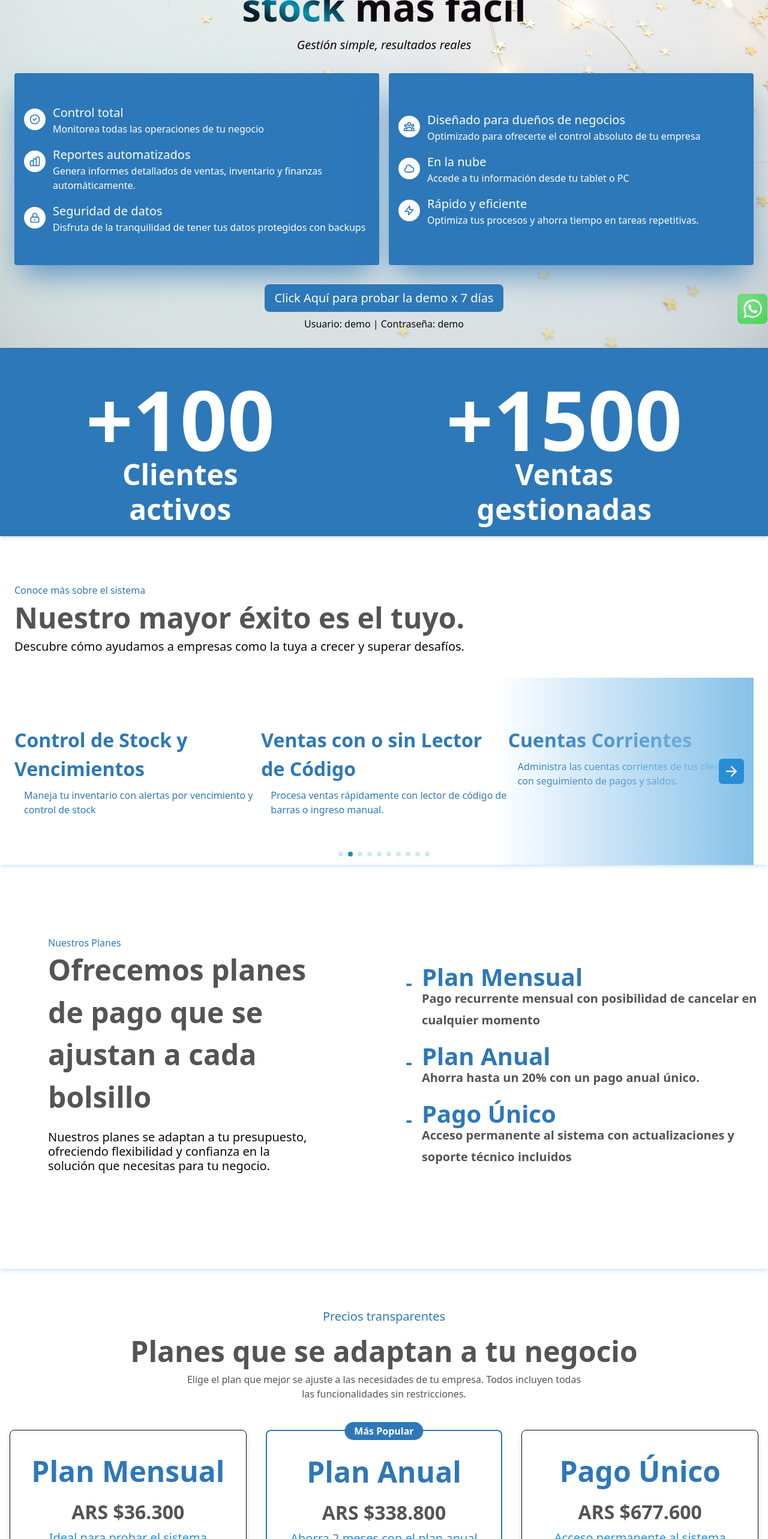
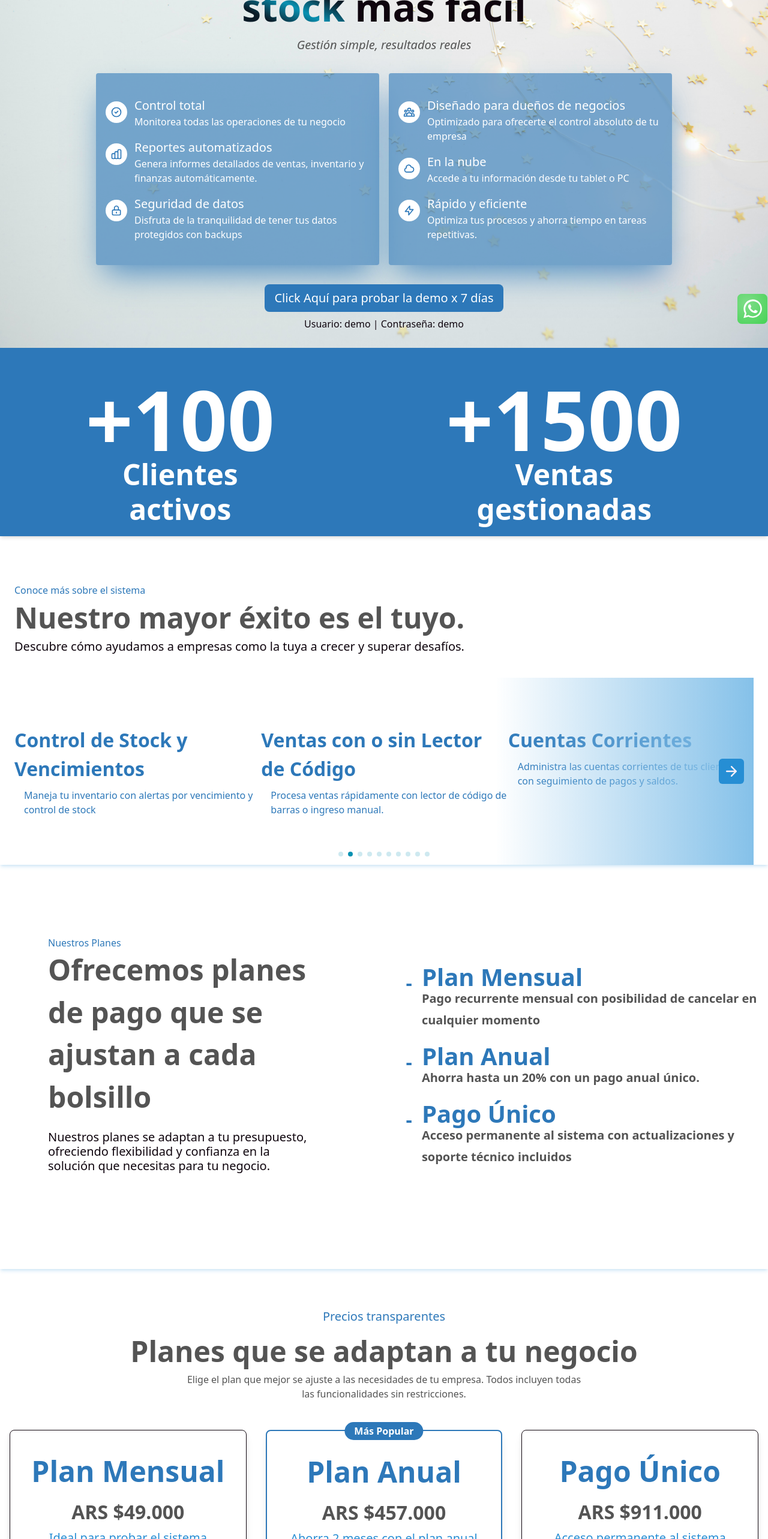
Before and after one commit to nicking94/universalweblanding, a Next.js app: page /home in a window 1280 px wide. Shown: the part 220-2786 px from the top of the page at 60% size. Built offline with nearby package versions, Linux system fonts and the light colour scheme.

Commit message:
new version

```diff
--- a/src/app/home/page.jsx
+++ b/src/app/home/page.jsx
@@ -75,11 +75,11 @@ export default function HomePage() {
             </span>{" "}
             más fácil
           </h1>
-          <p className="mb-2 lg:mb-8 text-xs lg:text-sm italic ">
+          <p className="mb-2 lg:mb-8 text-xs lg:text-sm italic text-grayMedium ">
             Gestión simple, resultados reales
           </p>
-          <div className="w-full px-6 gap-4 flex flex-col lg:flex-row justify-center items-center text-white ">
-            <div className="bg-primaryBlue shadow-2xl shadow-primaryBlue/80 rounded lg:h-[40vh] lg:w-1/2 flex flex-col justify-center space-y-4 text-start p-4">
+          <div className="w-full px-8 lg:px-40 gap-4 flex flex-col lg:flex-row justify-center items-center text-white ">
+            <div className="bg-primaryBlue/60 shadow-2xl shadow-primaryBlue/80 rounded lg:h-[40vh] lg:w-1/2 flex flex-col justify-center space-y-4 text-start p-4">
               <div className="flex items-start">
                 <div className="bg-white p-1 lg:p-2 rounded-full mr-3 mt-2">
                   <svg
@@ -164,7 +164,7 @@ export default function HomePage() {
               </div>
             </div>
 
-            <div className="hidden lg:flex  flex-col justify-center bg-primaryBlue shadow-2xl shadow-primaryBlue/80 rounded lg:h-[40vh] lg:w-1/2  space-y-4 text-start p-4">
+            <div className="hidden lg:flex  flex-col justify-center bg-primaryBlue/60 shadow-2xl shadow-primaryBlue/80 rounded lg:h-[40vh] lg:w-1/2  space-y-4 text-start p-4">
               <div className="flex items-start">
                 <div className="bg-white p-1 lg:p-2 rounded-full mr-3 mt-2">
                   <svg
--- a/src/components/Sections/PricingSection.jsx
+++ b/src/components/Sections/PricingSection.jsx
@@ -12,7 +12,7 @@ const PricingSection = () => {
   const plans = [
     {
       name: "Plan Mensual",
-      price: "ARS $36.300",
+      price: "ARS $49.000",
       description: "Ideal para probar el sistema",
       features: [
         "Acceso a todas las características",
@@ -26,7 +26,7 @@ const PricingSection = () => {
     },
     {
       name: "Plan Anual",
-      price: "ARS $338.800",
+      price: "ARS $457.000",
       description: "Ahorra 2 meses con el plan anual",
       features: [
         "Acceso a todas las características",
@@ -40,13 +40,13 @@ const PricingSection = () => {
     },
     {
       name: "Pago Único",
-      price: "ARS $677.600",
+      price: "ARS $911.000",
       description: "Acceso permanente al sistema",
       features: [
         "Acceso a todas las características",
         "Sin limitaciones de uso",
         "Soporte prioritario por WhatsApp",
-        "Actualizaciones por 2 años",
+        "Actualizaciones incluidas",
         "Sin compromiso de permanencia",
       ],
       cta: "Invertir una vez",
@@ -61,7 +61,7 @@ const PricingSection = () => {
           <p className="text-primaryBlue text-sm font-medium mb-2">
             Precios transparentes
           </p>
-          <h2 className="text-md lg:text-md lg:text-xl font-semibold lg:leading-[70.4px] text-grayMedium">
+          <h2 className="text-md lg:text-xl font-semibold lg:leading-[70.4px] text-grayMedium">
             Planes que se adaptan a tu negocio
           </h2>
           <p className="text-grayMedium text-xs max-w-2xl mx-auto">
@@ -132,7 +132,7 @@ const PricingSection = () => {
                   href={generateWhatsAppLink(
                     plan.name,
                     plan.price,
-                    plan.description
+                    plan.description,
                   )}
                   target="_blank"
                   rel="noopener noreferrer"
@@ -148,16 +148,6 @@ const PricingSection = () => {
             </div>
           ))}
         </div>
-
-        <div className="mt-12 text-center">
-          <div className="mt-6 flex flex-wrap justify-center gap-4 text-xs text-gray-500">
-            <span>✅ Sin cargos ocultos</span>
-            <span>✅ Sin limitaciones</span>
-            <span>✅ Cancelación gratuita</span>
-            <span>✅ Actualizaciones incluidas</span>
-            <span>✅ Soporte 24/7</span>
-          </div>
-        </div>
       </div>
     </section>
   );
```
